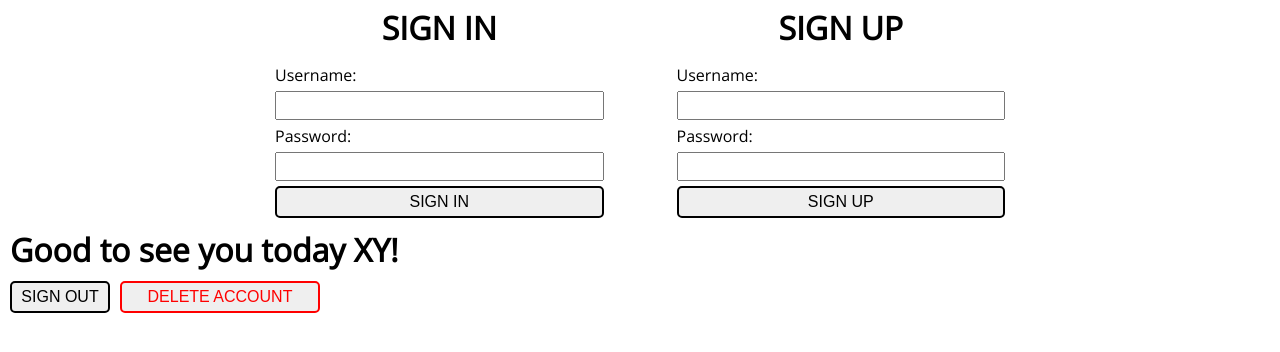
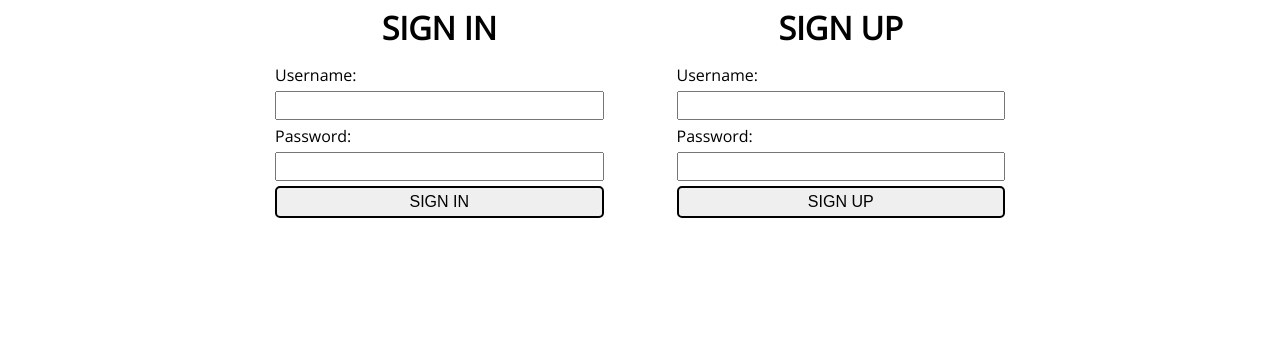
Before and after one commit to kallasz22/shelfie, a website: page public/account/index.html in a window 1280 px wide. Shown: the part 62-414 px from the top of the page. Drawn offline with nearby package versions, Linux system fonts and the light colour scheme; no server answers.

Commit message:
'#hidden is now hidden in account.html

```diff
--- a/public/account/index.html
+++ b/public/account/index.html
@@ -74,7 +74,7 @@
             padding: 10px;
         }
         #hidden{
-            display: grid;
+            display: none;
 
         }
 
@@ -186,6 +186,7 @@
 
             document.querySelector('#forms').style.padding = "0px";
 
+            document.querySelector('#hidden').style.display = "grid";
             document.querySelector('#user').innerText = response.user.username;
             // document.querySelector('#sign-out-button').addEventListener('click', function(){
 
```
